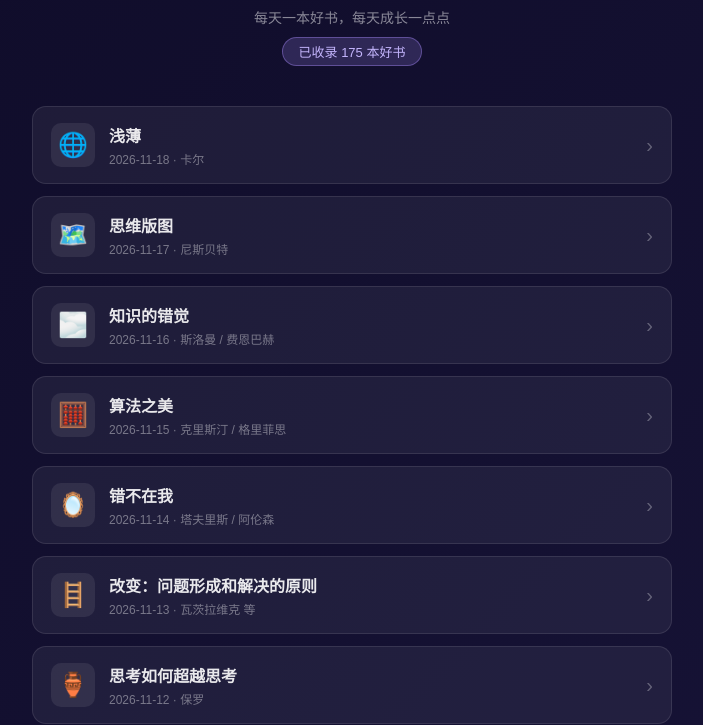
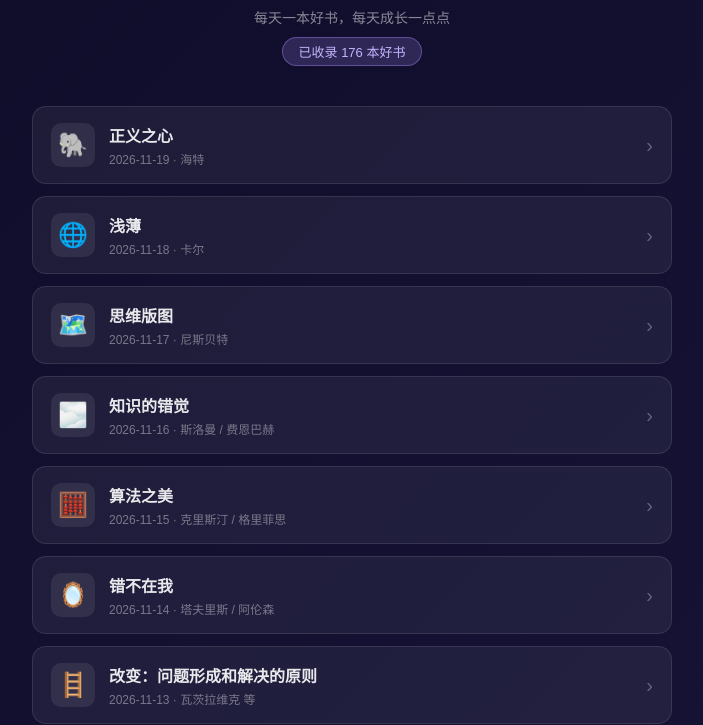
Before and after one commit to YUANSHENJIA/meiriyixue, a plain HTML site: page index.html in a window 1280 px wide. Shown: the part 99-824 px from the top of the page, without its empty margins (288-991 px from the left). Drawn offline with Linux system fonts and the light colour scheme.

Commit message:
Update index.html for 2026-11-19-每日一学-正义之心.html

```diff
--- a/index.html
+++ b/index.html
@@ -52,9 +52,17 @@
 <div class="header">
   <h1>📚 每日一学</h1>
   <p>每天一本好书，每天成长一点点</p>
-  <span class="count-badge">已收录 175 本好书</span>
+  <span class="count-badge">已收录 176 本好书</span>
 </div>
 <div class="book-list">
+    <a class="book-card" href="2026-11-19-%E6%AF%8F%E6%97%A5%E4%B8%80%E5%AD%A6-%E6%AD%A3%E4%B9%89%E4%B9%8B%E5%BF%83.html">
+      <div class="book-emoji">🐘</div>
+      <div class="book-info">
+        <div class="book-name">正义之心</div>
+        <div class="book-date">2026-11-19 · 海特</div>
+      </div>
+      <div class="book-arrow">›</div>
+    </a>
     <a class="book-card" href="2026-11-18-%E6%AF%8F%E6%97%A5%E4%B8%80%E5%AD%A6-%E6%B5%85%E8%96%84.html">
       <div class="book-emoji">🌐</div>
       <div class="book-info">
```
